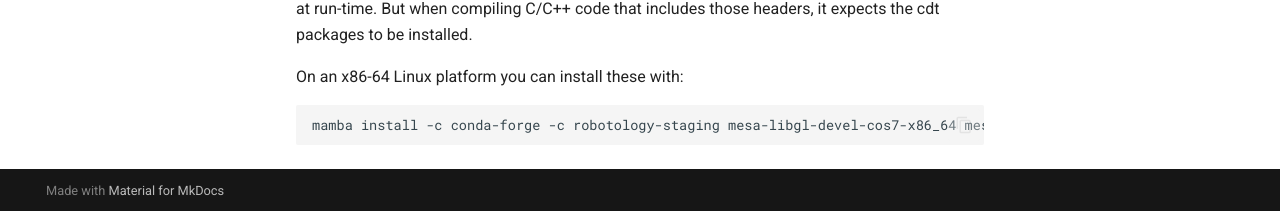
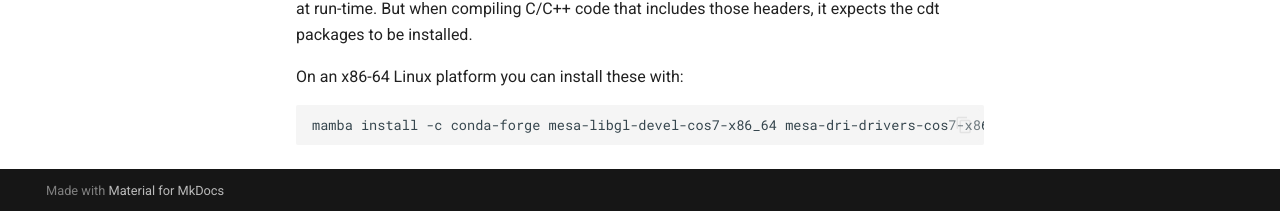
Before and after one commit to RoboStack/robostack.github.io, an MkDocs documentation site: the page built from docs/FAQ.md, in a window 1280 px wide and 900 px high, scrolled down 922 px. Shown: the part 686-897 px from the top of the window. Built offline with MkDocs 1.6.1 and Material for MkDocs 9.7.7, drawn with Linux system fonts in a browser that asks for light colours; comment, search, counter and statistics services are not loaded; some of the changed text lies outside the part shown.

```diff
--- a/docs/FAQ.md
+++ b/docs/FAQ.md
@@ -44,5 +44,5 @@ For OpenGL and related packages, conda-forge relies on the system version for lo
 
 On an x86-64 Linux platform you can install these with:
 ~~~
-mamba install -c conda-forge -c robotology-staging mesa-libgl-devel-cos7-x86_64 mesa-dri-drivers-cos7-x86_64 libselinux-cos7-x86_64 libxxf86vm-cos7-x86_64
+mamba install -c conda-forge mesa-libgl-devel-cos7-x86_64 mesa-dri-drivers-cos7-x86_64 libselinux-cos7-x86_64 libxxf86vm-cos7-x86_64
 ~~~
```
Also changed, not shown: other parts of docs/FAQ.md (+2 -2 lines).
